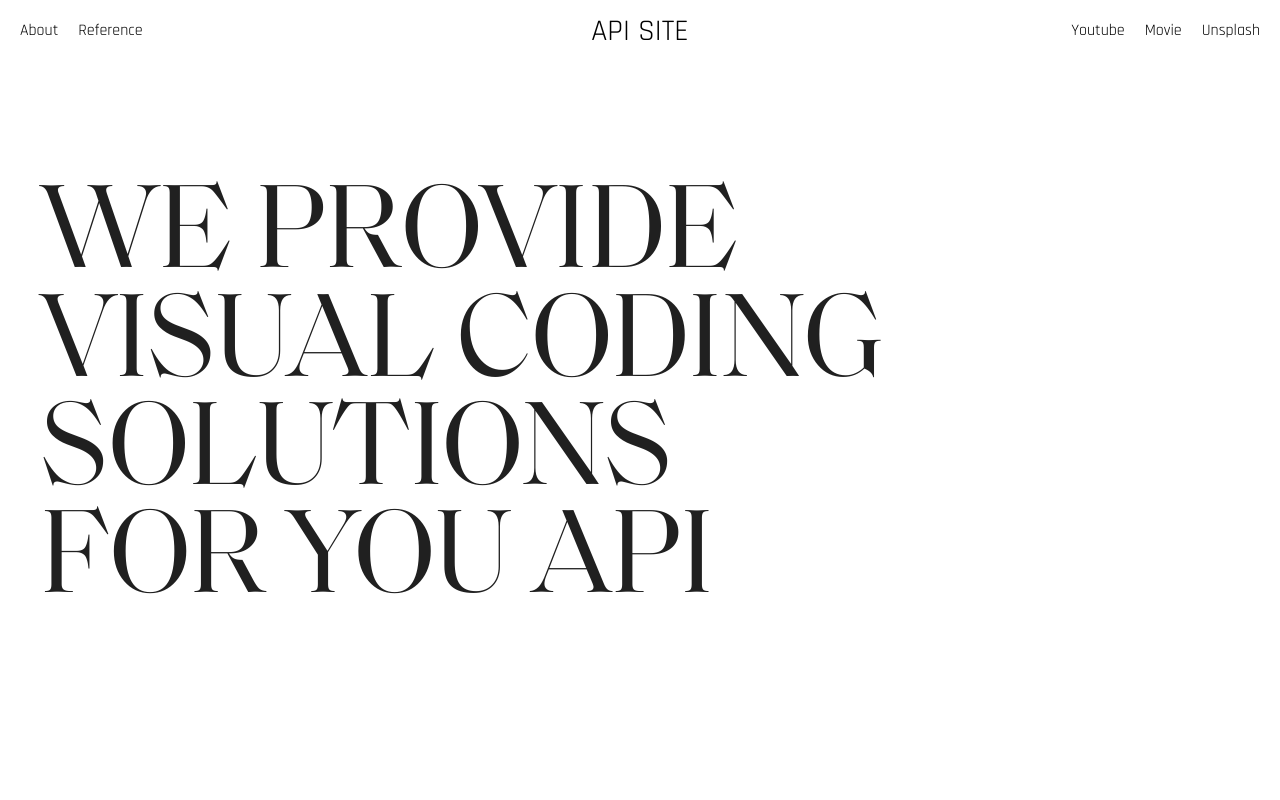
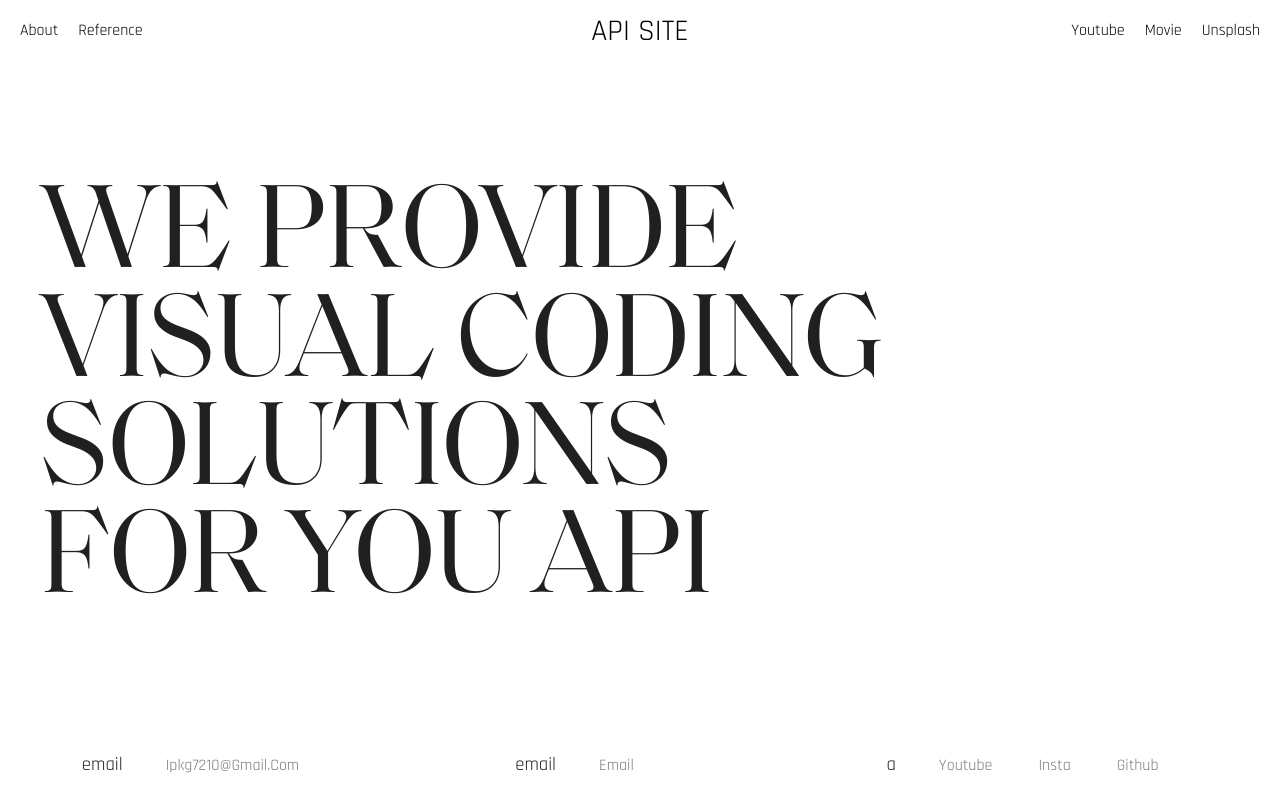
Before and after one commit to KDB6/vue_api, a Vue app: page / in a window 1280 px wide. Built offline with nearby package versions, Linux system fonts and the light colour scheme.

Commit message:
11 15
11 15

```diff
--- a/src/components/FooterCont.vue
+++ b/src/components/FooterCont.vue
@@ -3,11 +3,11 @@
 		<div className="footer__inner">
 			<div>
 				<h3>email</h3>
-				<a href="mailto:ipkg7210@gmail.com">a</a>
+				<a href="mailto:ipkg7210@gmail.com">ipkg7210@gmail.com</a>
 			</div>
 			<div>
 				<h3>email</h3>
-				<a href="/">a</a>
+				<a href="/">email</a>
 			</div>
 			<div>
 				<h3>a</h3>
@@ -27,7 +27,7 @@
 	left: 0;
 	bottom: 0;
 	width: 100%;
-	color: var(--white);
+	color: var(--dark);
 	background-color: var(--bg-dark);
 	border-top: 1px solid var(--bg-dark-border);
 	z-index: 1000px;
@@ -64,7 +64,7 @@
 	a {
 		display: inline-block;
 		margin: 23px;
-		color: var(--white);
+		color: var(--dark);
 		opacity: 0.6;
 		position: relative;
 		transition: opacity 0.3s;
```
